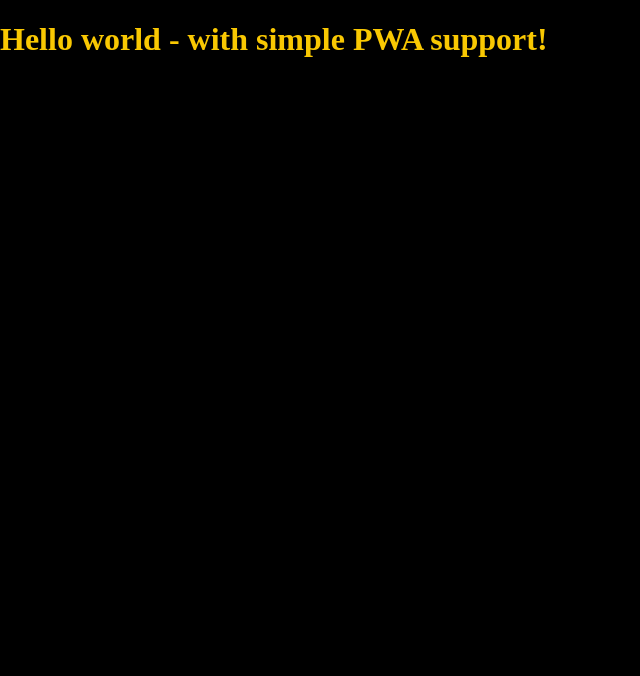
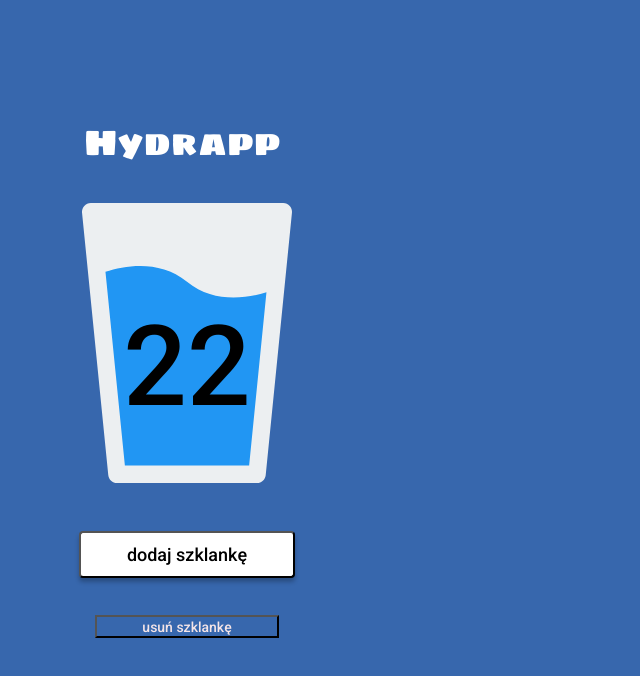
Before and after one commit to BartlomiejPawlicki/hydrapp, a website built with webpack: page src/content/index.html in a window 1280 px wide. Shown: the whole page, without its empty margins (0-640 px from the left). Built offline with nearby package versions, Linux system fonts and the light colour scheme; files whose address does not match are found by name.

Commit message:
feat html skeleton, scss skeleton

```diff
--- a/src/content/index.html
+++ b/src/content/index.html
@@ -27,7 +27,19 @@
 </head>
 
 <body>
-    <h1>Hello world - with simple PWA support!</h1>
+    <main class="main">
+        <h1 class="header">Hydrapp</h1>
+        <div class="hydrapp">
+            <svg width="280" height="280" viewBox="0 0 280 280" fill="none" xmlns="http://www.w3.org/2000/svg">
+                <path d="M242.748 2.8875C241.085 1.05 238.74 0 236.255 0H43.7555C41.288 0 38.9255 1.05 37.263 2.8875C35.618 4.7075 34.7955 7.1575 35.0405 9.625L61.2905 272.125C61.7455 276.605 65.508 280 70.0055 280H210.005C214.503 280 218.265 276.605 218.703 272.125L244.953 9.625C245.215 7.1575 244.41 4.7075 242.748 2.8875Z" fill="#ECEFF1"/>
+                <path d="M219.455 89.25L202.13 262.5H77.8805L58.4555 68.775C80.3305 61.775 113.58 57.05 140.005 78.75C165.555 99.75 197.755 95.9 219.455 89.25Z"  fill="#2196F3"/>
+                </svg>
+        </div>
+        <span class="hydrapp__counter hydrapp__counter--js>">22</span>
+
+        <button class="hydrapp__add  hydrapp__add--js">dodaj szklankę</button>
+        <button class="hydrapp__delete  hydrapp__delete--js">usuń szklankę</button>
+    </main>
 
     <script src="js/main.js"></script>
 </body>
--- a/src/scss/_variables.scss
+++ b/src/scss/_variables.scss
@@ -1,2 +1 @@
-$violet: #000;
-$yellow: #F9C802;
+$blue: #3767AD;
--- a/src/scss/main.scss
+++ b/src/scss/main.scss
@@ -1,16 +1,101 @@
 @import "_normalize";
 @import "_variables";
-
-
+@import url('https://fonts.googleapis.com/css2?family=Sigmar+One&display=swap');
+@import url('https://fonts.googleapis.com/css2?family=Roboto:wght@500&display=swap');
 html {
-  box-sizing: border-box;
+    box-sizing: border-box;
 }
 
-*, *:before, *:after {
-  box-sizing: inherit;
+*,
+*:before,
+*:after {
+    box-sizing: inherit;
 }
 
 body {
-  color: $yellow;
-  background: $violet;
+    background: $blue;
+    width: 375px;
+    height: 812px;
+    position: relative;
 }
+
+.header {
+    position: absolute;
+    width: 247px;
+    height: 51px;
+    left: 84px;
+    top: 93px;
+    font-style: normal;
+    font-weight: normal;
+    font-size: 36px;
+    line-height: 59px;
+    display: flex;
+    align-items: center;
+    text-align: center;
+    color: #FFFFFF;
+    font-family: 'Sigmar One', cursive;
+}
+
+.hydrapp {
+    position: absolute;
+    width: 280px;
+    height: 280px;
+    left: 47px;
+    top: 203px;
+    &__add {
+        position: absolute;
+        width: 216px;
+        height: 47px;
+        left: 79px;
+        top: 531px;
+        font-family: 'Roboto', sans-serif;
+        font-style: normal;
+        font-weight: 500;
+        font-size: 18px;
+        line-height: 21px;
+        display: flex;
+        align-items: center;
+        text-align: center;
+        color: #000000;
+        justify-content: center;
+        background: #FFFFFF;
+        box-shadow: 0px 4px 4px rgba(0, 0, 0, 0.25);
+        border-radius: 4px;
+    }
+    &__delete {
+        position: absolute;
+        width: 184px;
+        height: 23px;
+        left: 95px;
+        top: 615px;
+        font-family: 'Roboto', sans-serif;
+        font-style: normal;
+        font-weight: 500;
+        font-size: 14px;
+        line-height: 16px;
+        display: flex;
+        align-items: center;
+        text-align: center;
+        color: #F5E5E7;
+        background: #3767AD;
+        border-radius: none;
+        justify-content: center;
+    }
+    &__counter {
+        position: absolute;
+        left: 38.13%;
+        right: 38.4%;
+        top: 39.04%;
+        bottom: 48.89%;
+        font-style: normal;
+        font-weight: 500;
+        font-size: 112px;
+        line-height: 131px;
+        display: flex;
+        align-items: center;
+        text-align: center;
+        color: #000000;
+        font-family: 'Roboto', sans-serif;
+        justify-content: center;
+    }
+}
```
Also changed, not shown: dist/assets/img/hydrapp.svg (added), dist/assets/img/water-glass.png (added), dist/assets/pwa/icons/Hydrapp.png (added), dist/css/main.css, dist/index.html, dist/manifest.json, src/assets/img/hydrapp.svg (added), src/assets/img/water-glass.png (added), src/assets/pwa/icons/apple-icon-57x57-dunplab-manifest-13716.png (deleted), src/assets/pwa/icons/apple-icon-60x60-dunplab-manifest-13716.png (deleted), src/assets/pwa/icons/favicon-16x16-dunplab-manifest-13716.png (deleted), src/assets/pwa/icons/favicon-32x32-dunplab-manifest-13716.png (deleted), src/pwa/manifest.json, 2 other files.
